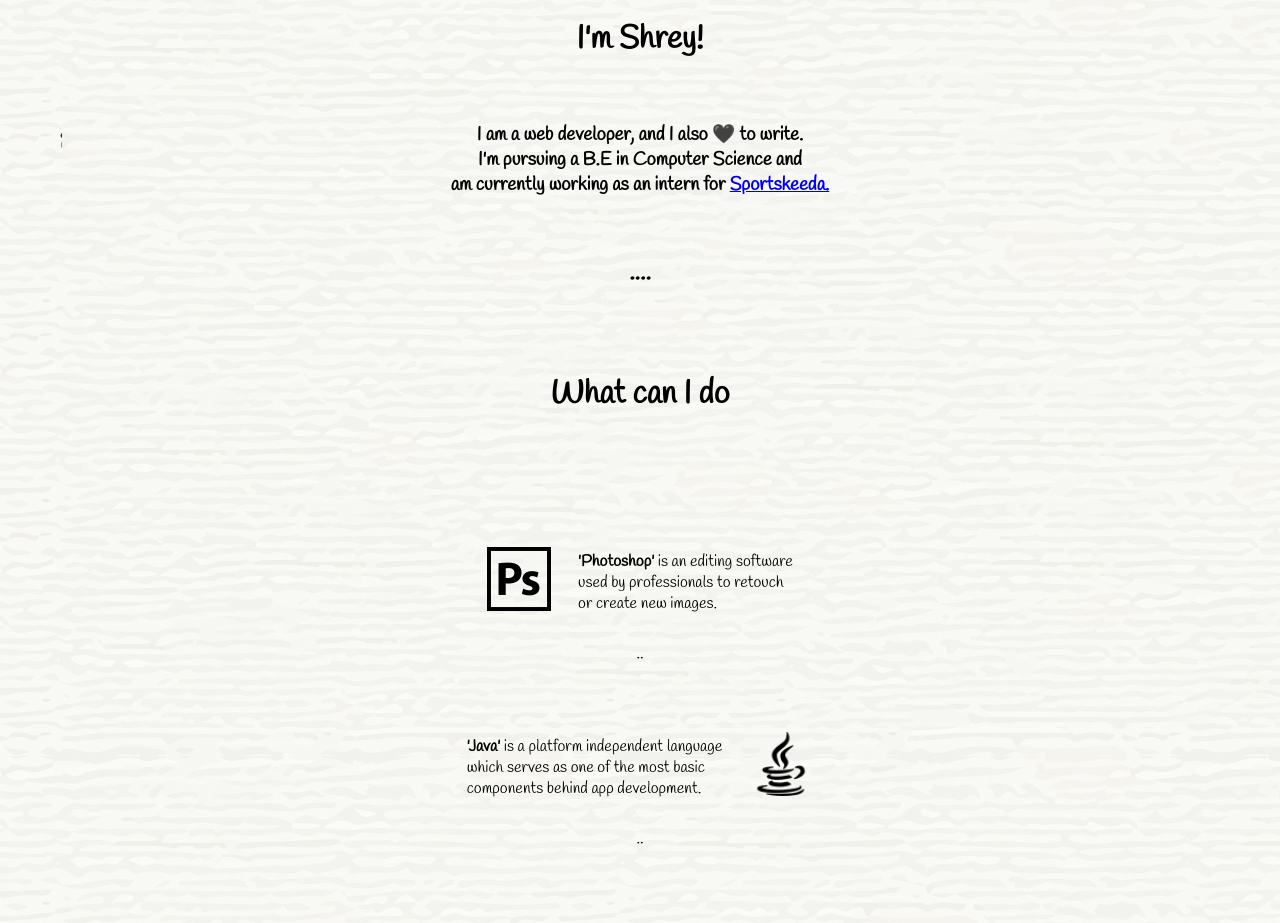
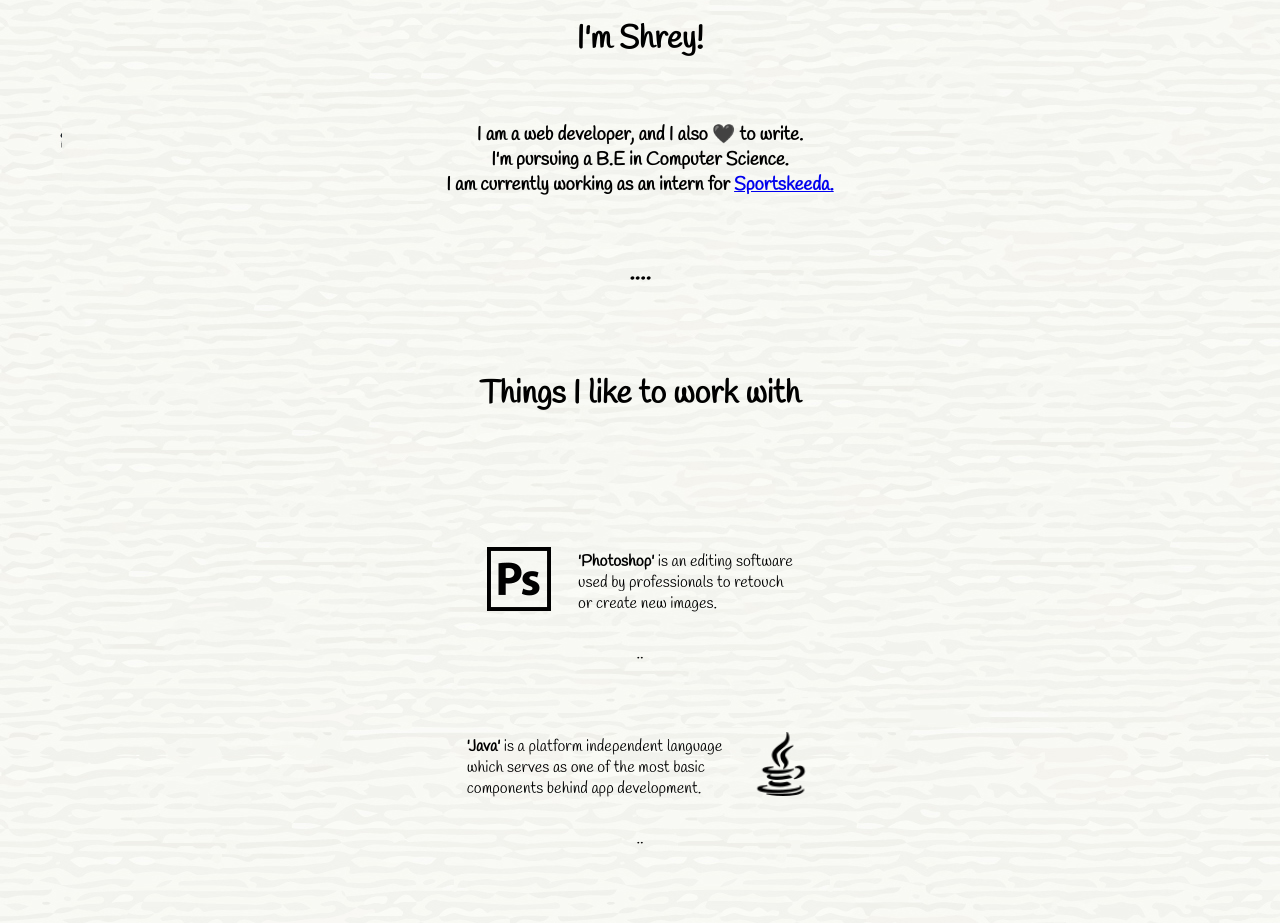
Before and after one commit to shrypndy/shrypndy.github.io, a plain HTML site: page index.html in a window 1280 px wide. Shown: the part 1244-2167 px from the top of the page. Drawn offline with Linux system fonts and the light colour scheme; a web font is replaced by a local one.

Commit message:
Update index.html

```diff
--- a/index.html
+++ b/index.html
@@ -23,13 +23,13 @@
 		<h1>I'm Shrey!</h1>
 		<br>
 		<h3> I am a web developer, and I also 🖤 to write.<br>
-			I'm pursuing a B.E in Computer Science and<br>
-			am currently working as an intern for <a href="https://www.sportskeeda.com">Sportskeeda.</a></h3><br>
+			I'm pursuing a B.E in Computer Science.<br>
+		 I am currently working as an intern for <a href="https://www.sportskeeda.com">Sportskeeda.</a></h3><br>
 		<h2>....</h2>
 		<br>
    	<br>
 
-		<h1>What can I do</font>
+		<h1>Things I like to work with</font>
 			</h2><br><br><br><br>
 <div class="containerp">
 			<center>
```
